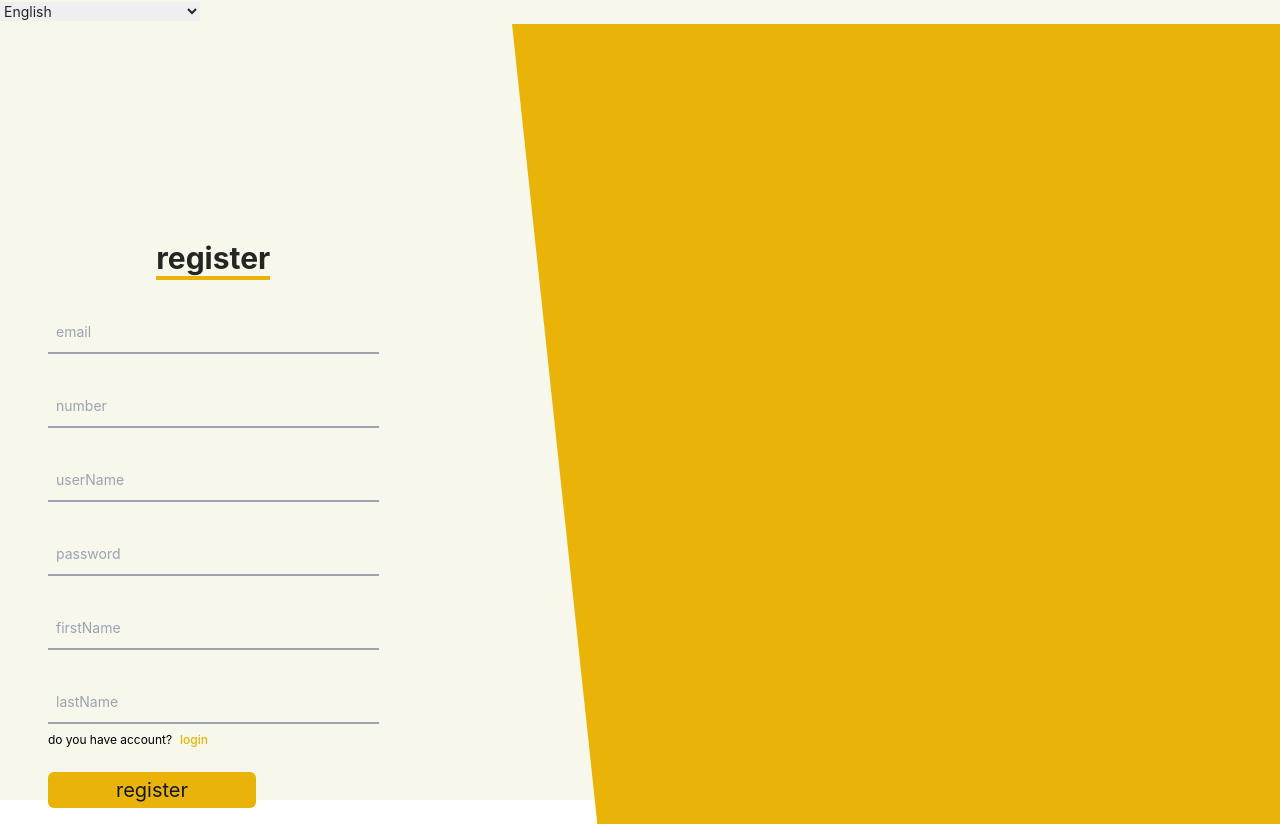
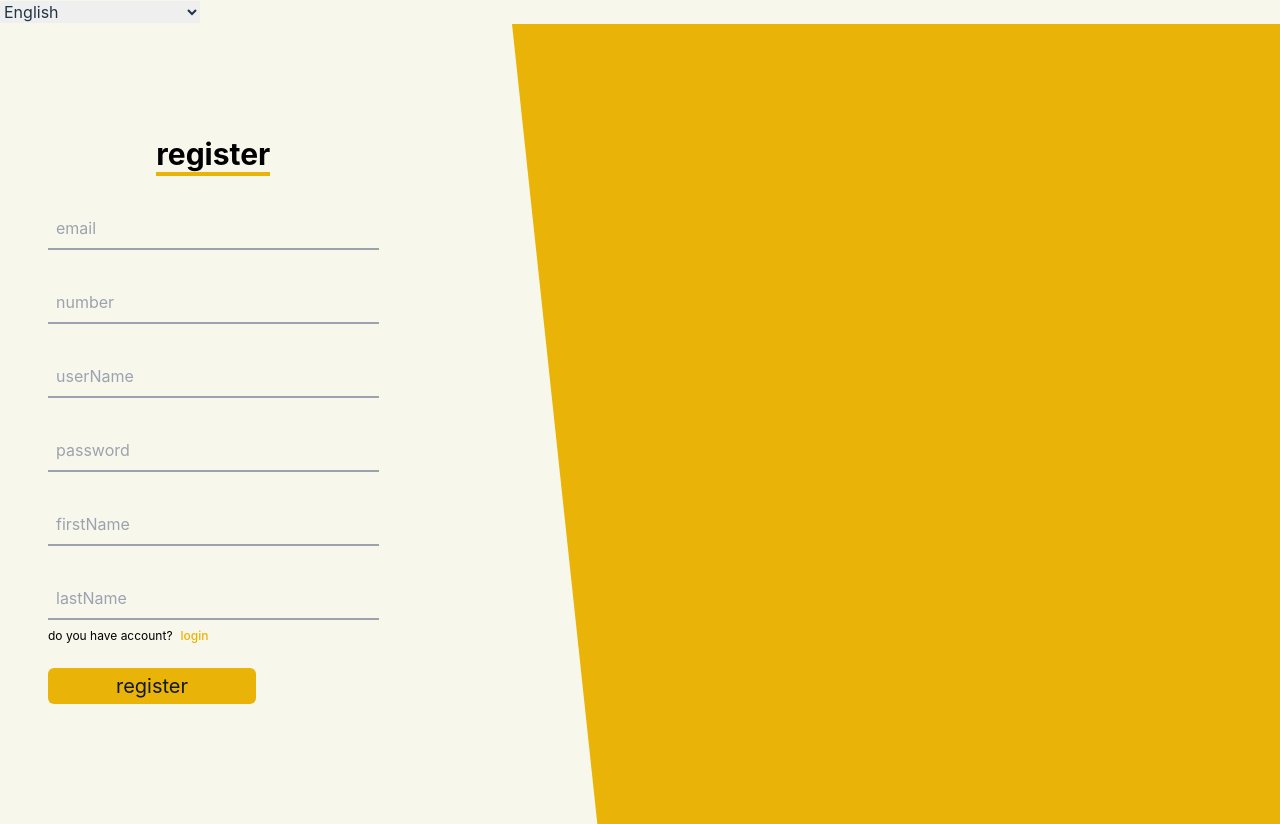
Before and after one commit to saeed-developer/pvchannel, a React (Vite) app: page /register in a window 1280 px wide. Built offline with nearby package versions, Linux system fonts and the light colour scheme.

Commit message:
fix input component

```diff
--- a/package.json
+++ b/package.json
@@ -13,7 +13,6 @@
   "dependencies": {
     "@reduxjs/toolkit": "^1.8.5",
     "all": "^0.0.0",
-    "antd": "^4.24.0",
     "axios": "^1.1.2",
     "eslint-plugin-react-hooks": "^4.6.0",
     "husky": "^8.0.1",
@@ -21,6 +20,7 @@
     "i18next-browser-languagedetector": "^7.0.0",
     "i18next-http-backend": "^2.0.0",
     "react": "^18.2.0",
+    "react-bootstrap": "^2.5.0",
     "react-dom": "^18.2.0",
     "react-hook-form": "^7.36.1",
     "react-i18next": "^11.18.6",
--- a/src/App.tsx
+++ b/src/App.tsx
@@ -7,7 +7,6 @@ import ProtectedRoute from './components/input/global/protectedRoute';
 import useAuth from './utils/hooks/useAuth';
 import { useSelector } from 'react-redux';
 import { RootState } from './redux/store/store';
-import 'antd/dist/antd.css';
 import 'react-toastify/dist/ReactToastify.css';
 
 const App: React.FC = () => {
--- a/src/components/input/global/input.tsx
+++ b/src/components/input/global/input.tsx
@@ -1,16 +1,57 @@
-function Input({ ...props }) {
+import { Controller } from 'react-hook-form';
+import PropTypes from 'prop-types';
+
+interface InputProps {
+  name: string;
+  type: string;
+  placeholder: string;
+  error?: string;
+  control?: any;
+  rules?: any;
+}
+
+function Input({ name, type, placeholder, error, control, rules }: InputProps) {
   return (
     <div className='my-8'>
-      <input
-        type={props.type}
-        value={props.field.value}
-        onChange={props.field.onChange}
-        placeholder={props.placeholder}
-        className='p-2 w-full bg-transparent border-b-2 border-gray-400 outline-none'
+      <Controller
+        name={name}
+        control={control}
+        rules={rules}
+        render={({ field }) => (
+          <div>
+            <input
+              type={type}
+              {...field}
+              // name={field.name}
+              // value={field.value}
+              // onChange={field.onChange}
+              autoFocus
+              placeholder={placeholder}
+              className='p-2 w-full bg-transparent border-b-2 border-gray-400 outline-none'
+            />
+            <p className='text-error'>{error}</p>
+          </div>
+        )}
       />
-      <p className='text-error'>{props?.fieldState?.error?.message}</p>
     </div>
   );
 }
 
+Input.prototype = {
+  name: PropTypes.string.isRequired,
+  type: PropTypes.string,
+  placeholder: PropTypes.string,
+  error: PropTypes.string,
+  rules: PropTypes.any,
+  control: PropTypes.any,
+};
+
+Input.defaultProps = {
+  type: 'text',
+  placeholder: '',
+  error: '',
+  rules: null,
+  control: null,
+};
+
 export default Input;
--- a/src/components/input/package.json
+++ /dev/null
@@ -1,3 +0,0 @@
-{
-  "main": "input.tsx"
-}
--- a/src/pages/register/register.tsx
+++ b/src/pages/register/register.tsx
@@ -1,7 +1,7 @@
-import { Controller, useForm } from 'react-hook-form';
+import { useForm } from 'react-hook-form';
 import { useTranslation } from 'react-i18next';
 import Input from '../../components/input/global/input';
-import { toast, ToastContainer } from 'react-toastify';
+import { toast } from 'react-toastify';
 import { useMutation } from 'react-query';
 import { register, TRegister } from '../../services/authSrv';
 import { useNavigate } from 'react-router-dom';
@@ -12,13 +12,13 @@ function Register() {
   const nav = useNavigate();
   const mutation = useMutation((body: TRegister) => register(body), {
     onSuccess: (data) => {
-      console.log('data',data);
+      console.log('data', data);
       toast.success('success');
       nav('/login', { replace: true });
     },
-    onError(error, variables, context) {
-      console.log(error);
-    },
+    // onError(error, variables, context) {
+    //   console.log(error);
+    // },
   });
   type FormValues = {
     email: string;
@@ -29,7 +29,12 @@ function Register() {
     lastName: string;
   };
 
-  const { handleSubmit, control } = useForm<FormValues>({
+  const {
+    handleSubmit,
+    control,
+    register,
+    formState: { errors },
+  } = useForm<FormValues>({
     mode: 'onChange',
     delayError: 500,
     defaultValues: {
@@ -56,71 +61,74 @@ function Register() {
           };
           mutation.mutate(employee);
         })}
-        className='h-2/4 my-auto mx-10 p-2 flex-1'
+        className='h-2/4 mt-24 mx-10 p-2 flex-1'
       >
         <h2 className='font-bold text-3xl border-b-4 mx-auto my-2 border-yellow-500 w-fit'>
           {t('register')}
         </h2>
 
-        <Controller
+        <Input
+          type='email'
           name='email'
           control={control}
-          render={(props) => (
-            <Input {...props} type='email' placeholder={t('email')} />
-          )}
+          placeholder={t('email')}
+          error={errors?.email?.message}
+          rules={{
+            required: `${t('required')}`,
+            pattern: {
+              value: /^[A-Z0-9._%+-]+@[A-Z0-9.-]+\.[A-Z]{2,}$/i,
+              message: 'invalid email address',
+            },
+          }}
         />
 
-        <Controller
+        <Input
           name='number'
           control={control}
+          placeholder={t('number')}
+          error={errors?.number?.message}
           rules={{
             minLength: { value: 11, message: `${t('minLength')}` },
             maxLength: { value: 13, message: `${t('maxLength')}` },
           }}
-          render={(props) => (
-            <Input {...props} type='text' placeholder={t('number')} />
-          )}
         />
 
-        <Controller
+        <Input
           name='username'
           control={control}
+          placeholder={t('userName')}
+          error={errors?.username?.message}
           rules={{ required: `${t('required')}` }}
-          render={(props) => (
-            <Input {...props} type='text' placeholder={t('userName')} />
-          )}
         />
 
-        <Controller
+        <Input
+          type='password'
           name='password'
           control={control}
+          placeholder={t('password')}
+          error={errors?.password?.message}
           rules={{
             required: `${t('required')}`,
             minLength: { value: 8, message: `${t('minLength')}` },
           }}
-          render={(props) => (
-            <Input {...props} type='password' placeholder={t('password')} />
-          )}
         />
 
-        <Controller
+        <Input
           name='firstName'
           control={control}
+          placeholder={t('firstName')}
+          error={errors?.firstName?.message}
           rules={{ required: `${t('required')}` }}
-          render={(props) => (
-            <Input {...props} type='text' placeholder={t('firstName')} />
-          )}
         />
 
-        <Controller
+        <Input
           name='lastName'
           control={control}
+          placeholder={t('lastName')}
+          error={errors?.lastName?.message}
           rules={{
             required: `${t('required')}`,
           }}
-          render={(props) => (
-            <Input {...props} type='text' placeholder={t('lastName')} />
-          )}
         />
 
         <div className='mt-[-1.5rem] text-xs'>
```
Also changed, not shown: 2 other files (tests, documents, lock files or other folders).
